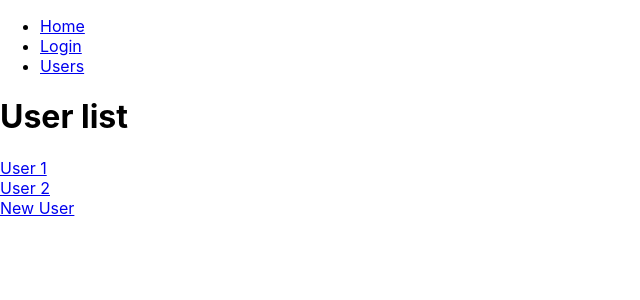
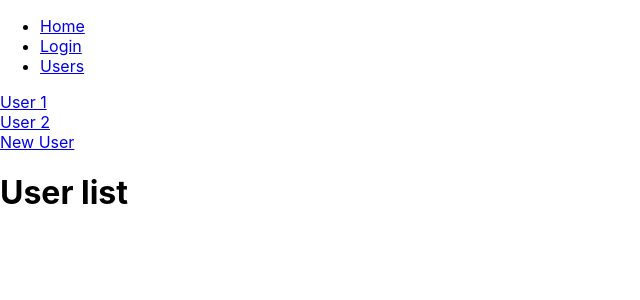
Before and after one commit to MariaVla/CRA-starter-pack, a React (Create React App) app: page /users in a window 1280 px wide. Shown: the top 300 px of the page, without its empty margins (0-640 px from the left). Built offline with nearby package versions, Linux system fonts and the light colour scheme.

Commit message:
Add user layput

```diff
--- a/src/App.js
+++ b/src/App.js
@@ -6,6 +6,7 @@ import { NewUser } from "./pages/NewUser";
 
 import Users from "./pages/Users";
 import NotFound from "./pages/NotFound";
+import UserLayout from "./UserLayout";
 
 function App() {
   return (
@@ -28,7 +29,7 @@ function App() {
         <Route path="/" element={<Home />}></Route>
         <Route path="/login" element={<Login />} />
 
-        <Route path="/users">
+        <Route path="/users" element={<UserLayout />}>
           <Route index element={<Users />} />
           <Route path=":id" element={<User />} />
           <Route path="new" element={<NewUser />} />
--- /dev/null
+++ b/src/UserLayout.js
@@ -0,0 +1,14 @@
+import { Link, Outlet } from "react-router-dom";
+
+export default function UserLayout() {
+  return (
+    <div>
+      <Link to="/users/1">User 1</Link>
+      <br />
+      <Link to="/users/2">User 2</Link>
+      <br />
+      <Link to="/users/new">New User</Link>
+      <Outlet context={{ helloTest: "world" }} />
+    </div>
+  );
+}
--- a/src/pages/User.js
+++ b/src/pages/User.js
@@ -1,7 +1,12 @@
-import { useParams } from "react-router-dom";
+import { useOutletContext, useParams } from "react-router-dom";
 
 export function User() {
   const { id } = useParams();
-
-  return <h1>User: {id}</h1>;
+  const { helloTest } = useOutletContext();
+  return (
+    <>
+      <h1>User: {id}</h1>
+      <p>{helloTest}</p>
+    </>
+  );
 }
--- a/src/pages/Users.js
+++ b/src/pages/Users.js
@@ -1,15 +1,3 @@
-import React from "react";
-import { Link } from "react-router-dom";
-
 export default function Users() {
-  return (
-    <>
-      <h1>User list</h1>
-      <Link to="/users/1">User 1</Link>
-      <br />
-      <Link to="/users/2">User 2</Link>
-      <br />
-      <Link to="/users/new">New User</Link>
-    </>
-  );
+  return <h1>User list</h1>;
 }
```
